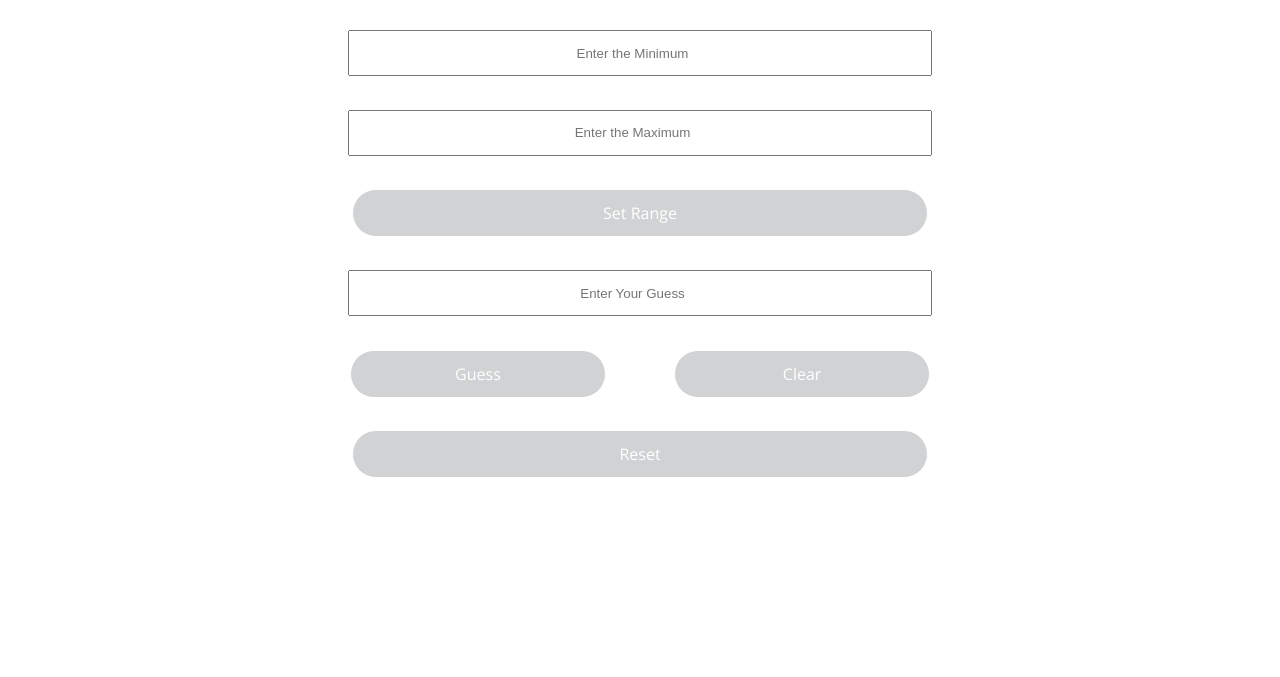
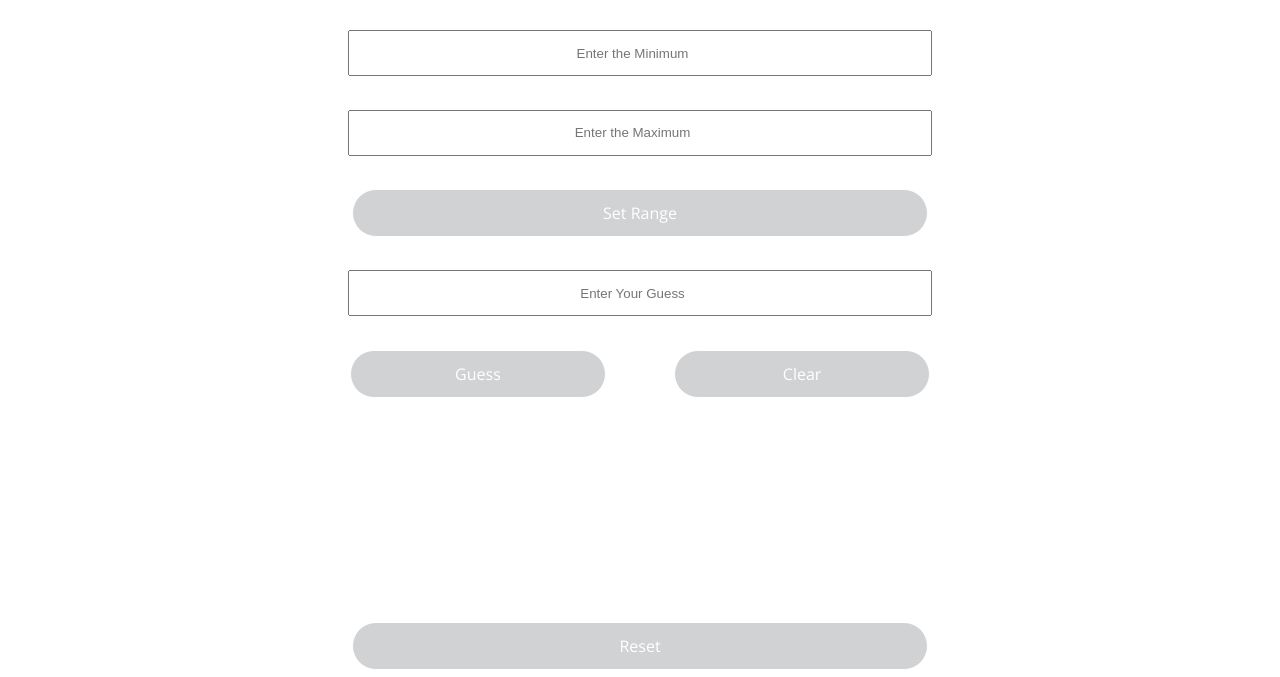
Before and after one commit to dylanavery720/number_guesser, a plain HTML site: page index.html in a window 1280 px wide. Shown: the part 123-800 px from the top of the page. Drawn offline with nearby package versions, Linux system fonts and the light colour scheme.

Commit message:
Mo' Ghetto Merge

```diff
--- a/css/styles.css
+++ b/css/styles.css
@@ -24,6 +24,8 @@ header h1 {
 
 .midbox {
   margin: 2em;
+  height: 8em;
+  padding: 1em 1em;
 }
 
 .number {
```
